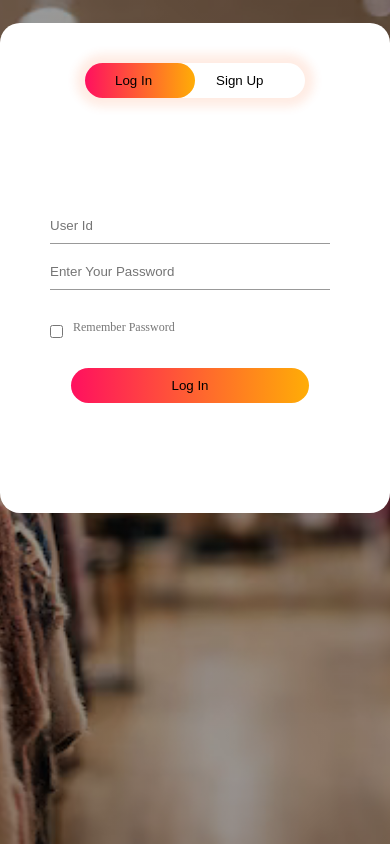
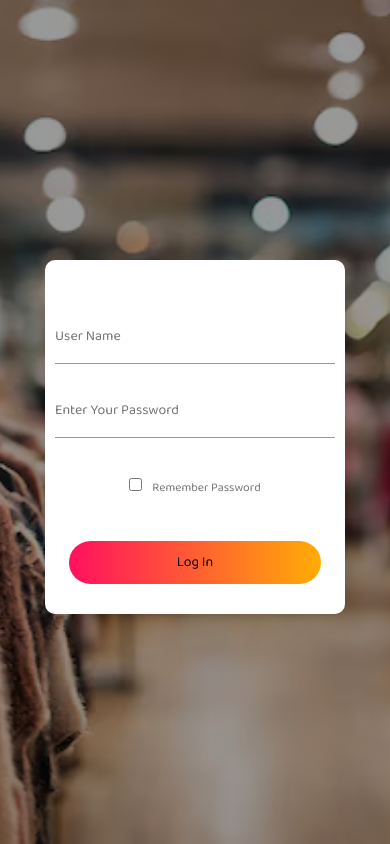
Before and after one commit to Preeti-Bhat6101/Vanquishers, a Python web app: template templates/login.html in a window 390 px wide. Run offline with Jinja, Linux system fonts and the light colour scheme; the template is opened without the code that fills it, so the values that code supplies are empty.

Commit message:
login and signup pages

```diff
--- a/static/styles/style.css
+++ b/static/styles/style.css
@@ -1,109 +1,157 @@
-*{
+* {
     margin: 0;
     padding: 0;
-    font-family: Baloo Bhai 2;
+    box-sizing: border-box;
+    font-family: 'Baloo Bhai 2', cursive;
 }
-.hero{
+
+body, html {
     height: 100%;
+    overflow-x: hidden;
+}
+
+.hero {
+    height: 100vh;
     width: 100%;
-    background-image: linear-gradient(rgba(0,0,0,0.4),rgba(0,0,0,0.4)),url(/static/backg1.png);
+    background-image: linear-gradient(rgba(0,0,0,0.4),rgba(0,0,0,0.4)),url(/Vanquishers/static/backg1.png);
     background-position: center;
     background-size: cover;
-    position: absolute;
+    display: flex;
+    justify-content: center;
+    align-items: center;
 }
 
-.form-box{
-    width: 380px;
-    height: 480px;
+.form-box {
+    width: 90%;
+    max-width: 380px;
+    background: #fff;
+    padding: 20px;
+    overflow: hidden;
+    border-radius: 10px;
+    box-shadow: 0 0 10px rgba(0, 0, 0, 0.1);
+    text-align: center;
+    margin-top: 50px;  /* Ensure there's space above the form */
+}
+
+.button-box {
+    width: 100%;
+    display: flex;
+    justify-content: center;
+    margin-bottom: 20px;
     position: relative;
-    margin: 6%  auto;
-    background: #fff;
-    padding: 5px;
-    overflow: hidden;
-    border-radius: 20px;
+    margin-top: 10px; /* Added margin to bring it further down from the top */
 }
-.button-box{
-    width: 220px;
-    margin: 35px auto;
-    position: relative;
-    box-shadow: 0 0 10px 9px #ff61241f;
-    border-radius: 30px;
 
-}
-.toggle-btn{
+.toggle-btn {
     padding: 10px 30px;
     cursor: pointer;
     background: transparent;
     border: 0;
-    outline: none;
+    font-size: 18px;
     position: relative;
+    z-index: 1;
 }
-#btn{
+
+#btn {
     top: 0;
     left: 0;
     position: absolute;
-    width: 110px;
+    width: 100%;
     height: 100%;
     background: linear-gradient(to right, #ff105f,#ffad06);
     border-radius: 30px;
     transition: .5s;
+    z-index: 0;
+}
 
-}
-/* .social-icons{
-    margin: 30px auto;
-    text-align: center;
-} */
-/* .social-icons img{
-    width: 30px;
-    margin: 0 12px;
-    box-shadow: 0 0 20px 0 #7f7f7f3d;
-    cursor: pointer;
-    border-radius: 50%;
-} */
-.input-group{
-    top: 180px;
-    position: absolute;
-    width: 280px;
+.input-group {
+    width: 100%;
+    margin-top: 20px;
     transition: .5s;
 }
-.input-field{
+
+.input-field {
     width: 100%;
-    padding: 10px 0;
-    margin: 5px 0;
-    border-left: 0;
-    border-top: 0;
-    border-right: 0;
+    padding: 15px 0;
+    margin: 10px 0;
+    border: none;
     border-bottom: 1px solid #999;
     outline: none;
     background: transparent;
+    font-size: 18px;
+}
 
-
-}
-.submit-btn{
-    width: 85%;
-    padding: 10px 30px;
+.submit-btn {
+    width: 90%;
+    padding: 15px;
     cursor: pointer;
-    display: block;
-    margin: auto;
-    background: linear-gradient(to right, #ff105f,#ffad06);
+    margin: 20px auto;
+    background: linear-gradient(to right, #ff105f, #ffad06);
     border: 0;
     outline: none;
     border-radius: 30px;
+    font-size: 18px;
 }
-.check-box{
+
+.check-box {
     margin: 30px 10px 30px 0;
 }
-span{
+
+span {
     color: #777;
-    font-size: 12px;
-    bottom: 68px;
-    position: absolute;
+    font-size: 14px;
+}
 
+/* Responsive adjustments */
+@media screen and (max-width: 768px) {
+    .form-box {
+        width: 95%;
+        max-width: 320px;
+        padding: 15px;
+        margin-top: 40px; /* Reduce margin for smaller screens */
+    }
+
+    .submit-btn {
+        padding: 12px;
+        font-size: 16px;
+    }
+
+    .input-field {
+        font-size: 16px;
+    }
+
+    .button-box {
+        margin-top: 10px; /* Adjust button position on smaller screens */
+    }
 }
-#login{
-    left: 50px;
 
+@media screen and (max-width: 480px) {
+    .form-box {
+        width: 90%;
+        max-width: 300px;
+        padding: 10px;
+        margin-top: 30px; /* Ensure there's some space from the top */
+    }
+
+    .toggle-btn {
+        font-size: 16px;
+        padding: 8px 20px;
+    }
+
+    .input-field {
+        font-size: 14px;
+    }
+
+    .submit-btn {
+        padding: 10px;
+        font-size: 14px;
+    }
+
+    span {
+        font-size: 12px;
+    }
+
+    .button-box {
+        margin-top: 10px; /* Keep buttons in view */
+    }
 }
-#signup{
-    left: 450px;
-}
--- a/templates/index.html
+++ b/templates/index.html
@@ -4,6 +4,7 @@
     <meta charset="UTF-8">
     <meta name="viewport" content="width=device-width, initial-scale=1.0">
     <title>TitleOfTheProject</title>
+    <link rel="stylesheet" href="/static/style.css">
 </head>
 <body>
     <nav class="px-4 py-4 bg-purple-900 text-white" ><ul class="flex"></ul>
--- a/templates/login.html
+++ b/templates/login.html
@@ -3,8 +3,8 @@
 <head>
     <meta charset="UTF-8">
     <meta name="viewport" content="width=device-width, initial-scale=1.0">
-    <title>Login And Sign Up </title>
-    <link rel="stylesheet" href="/static/styles/style.css">
+    <title>Login Page</title>
+    <link rel="stylesheet" href="/Vanquishers/static/styles/style.css">
     <link href="https://fonts.googleapis.com/css2?family=Baloo+Bhai+2:wght@400..800&display=swap" rel="stylesheet">
 </head>
 <body>
@@ -12,48 +12,21 @@
         <div class="form-box">
             <div class="button-box">
                 <div id="btn"></div>
-                <button type="button" class="toggle-btn" onclick="login()">Log In</button>
-                <button type="button" class="toggle-btn" onclick="signup()">Sign Up</button>
+                <!-- <button type="button" class="toggle-btn" >Log In</button> -->
             </div>
-            <!-- <div class="social-icons">
-                <img src="fb.png" >
-                <img src="tw.png" >
-                <img src="gp.png" >
-
-            </div> -->
             <form id="login" class="input-group">
-                <input type="text" class="input-field" placeholder="User Id" required>
-                <input type="text" class="input-field" placeholder="Enter Your Password" required>
+                <input type="text" class="input-field" placeholder="User Name" required>
+                <input type="password" class="input-field" placeholder="Enter Your Password" required>
                 <input type="checkbox" class="check-box"><span>Remember Password</span>
                 <button type="submit" class="submit-btn">Log In</button>
             </form>
-            <form id="signup" class="input-group">
-                <input type="text" class="input-field" placeholder="User Id" required>
-                <input type="email" class="input-field" placeholder="Email Id" required>
-                <input type="text" class="input-field" placeholder="Enter Your Password" required>
-                <input type="checkbox" class="check-box"><span>I agree to the terns and condition</span>
-                <button type="submit" class="submit-btn">Sign Up</button>
-            </form>
         </div>
-
     </div>
     <script>
-        var x=document.getElementById("login");
-        var y=document.getElementById("signup");
-        var z=document.getElementById("btn");
-
-        function signup(){
-            x.style.left="-400px";
-            y.style.left="50px";
-            z.style.left="110px";
+        function login(){
+            var x = document.getElementById("login");
+            x.style.left = "50px";
         }
-        function login(){
-            x.style.left="50px";
-            y.style.left="450px";
-            z.style.left="0px";
-        }
-
     </script>
-
 </body>
 </html>
```
Also changed, not shown: templates/signup.html (added, +23 -0 lines), static/fb.png (deleted), static/gp.png (deleted), static/tw.png (deleted).
